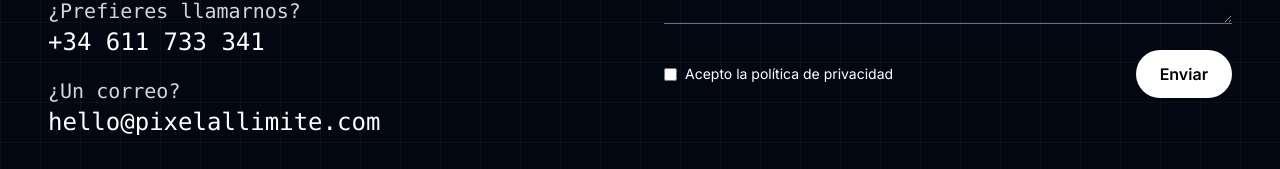
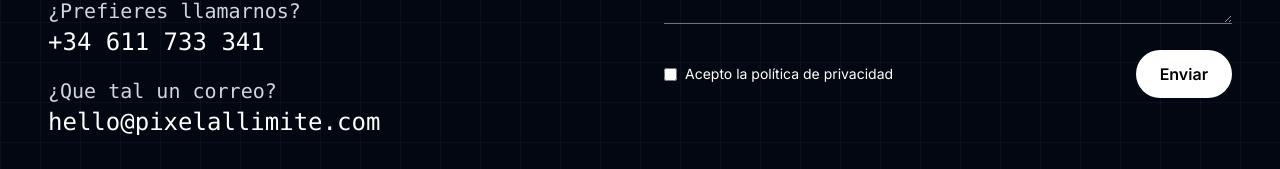
Before and after one commit to Maria-Lipiz/pixel-al-limite, a Next.js app: page /contacto in a window 1280 px wide. Shown: the part 498-667 px from the top of the page. Built offline with nearby package versions, Linux system fonts and the light colour scheme.

Commit message:
Cambio en zona correo contacto

```diff
--- a/app/contacto/page.tsx
+++ b/app/contacto/page.tsx
@@ -75,7 +75,7 @@ export default function ContactPage() {
 
         </div>
         <div>
-          <span className="text-gray-300 text-lg sm:text-xl">¿Un correo?</span><br />
+          <span className="text-gray-300 text-lg sm:text-xl">¿Que tal un correo?</span><br />
           <a href="mailto:hello@pixelallimite.com" className="hover:text-[var(--color-magenta)] transition-colors text-xl sm:text-2xl">hello@pixelallimite.com</a>
         </div>
       </div>
```
